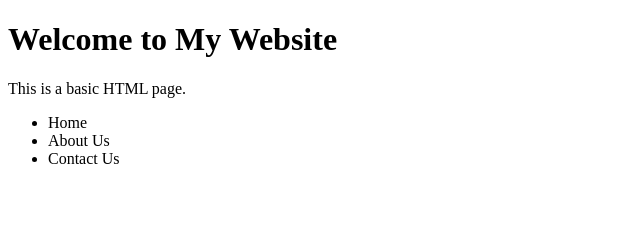
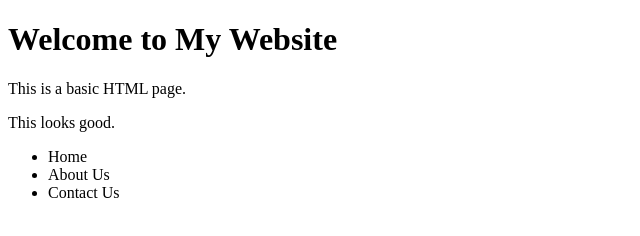
Before and after one commit to Neha131/learn-Git, a plain HTML site: page index.html in a window 1280 px wide. Shown: the whole page, without its empty margins (0-640 px from the left). Drawn offline with Linux system fonts and the light colour scheme.

Commit message:
updated index.html

```diff
--- a/index.html
+++ b/index.html
@@ -7,10 +7,12 @@
 <body>
     <h1>Welcome to My Website</h1>
     <p>This is a basic HTML page.</p>
+    <p>This looks good.</p>
     <ul>
         <li>Home</li>
         <li>About Us</li>
         <li>Contact Us</li>
     </ul>
+
 </body>
 </html>
```
